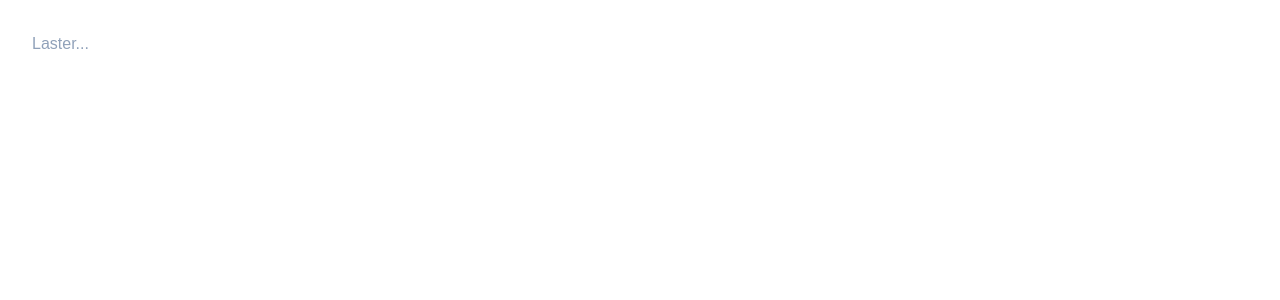
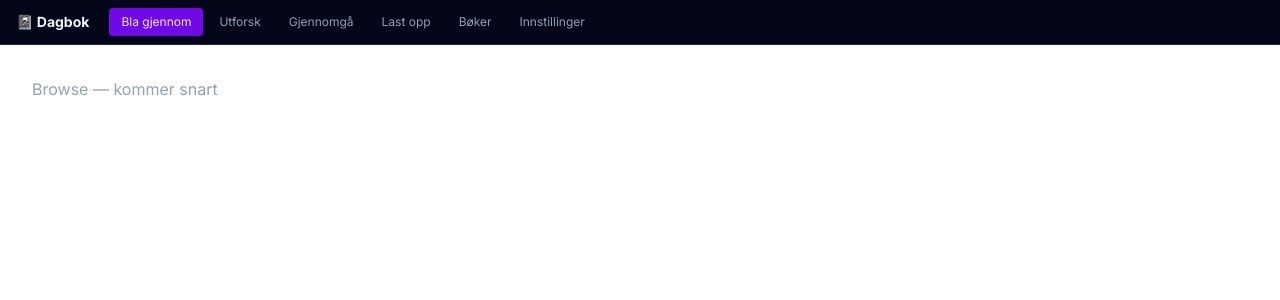
Before and after one commit to tordar/diary-digitizer, a Next.js app: page / in a window 1280 px wide. Shown: the top 300 px of the page. Built offline with nearby package versions, Linux system fonts and the light colour scheme.

Commit message:
feat: app shell with navigation and placeholder routes

```diff
--- /dev/null
+++ b/src/app/books/page.tsx
@@ -0,0 +1,3 @@
+export default function BooksPage() {
+  return <div className="p-8 text-slate-400">Bøker — kommer snart</div>
+}
--- /dev/null
+++ b/src/app/entries/[id]/page.tsx
@@ -0,0 +1,3 @@
+export default function EntryPage({ params }: { params: { id: string } }) {
+  return <div className="p-8 text-slate-400">Oppføring {params.id}</div>
+}
--- /dev/null
+++ b/src/app/explore/page.tsx
@@ -0,0 +1,3 @@
+export default function ExplorePage() {
+  return <div className="p-8 text-slate-400">Utforsk — kommer snart</div>
+}
--- a/src/app/layout.tsx
+++ b/src/app/layout.tsx
@@ -1,33 +1,22 @@
-import type { Metadata } from "next";
-import { Geist, Geist_Mono } from "next/font/google";
-import "./globals.css";
+import type { Metadata } from 'next'
+import { Inter } from 'next/font/google'
+import './globals.css'
+import { Nav } from '@/components/Nav'
 
-const geistSans = Geist({
-  variable: "--font-geist-sans",
-  subsets: ["latin"],
-});
-
-const geistMono = Geist_Mono({
-  variable: "--font-geist-mono",
-  subsets: ["latin"],
-});
+const inter = Inter({ subsets: ['latin'] })
 
 export const metadata: Metadata = {
-  title: "Dagbok",
-  description: "Privat dagbokarkiv",
-};
+  title: 'Dagbok',
+  description: 'Privat dagbokarkiv',
+}
 
-export default function RootLayout({
-  children,
-}: Readonly<{
-  children: React.ReactNode;
-}>) {
+export default function RootLayout({ children }: { children: React.ReactNode }) {
   return (
-    <html
-      lang="no"
-      className={`${geistSans.variable} ${geistMono.variable} h-full antialiased`}
-    >
-      <body className="min-h-full flex flex-col">{children}</body>
+    <html lang="no" className="dark">
+      <body className={`${inter.className} bg-slate-950 text-slate-100 min-h-screen`}>
+        <Nav />
+        <main>{children}</main>
+      </body>
     </html>
-  );
+  )
 }
--- a/src/app/page.tsx
+++ b/src/app/page.tsx
@@ -1,3 +1,3 @@
 export default function BrowsePage() {
-  return <div className="p-8 text-slate-400">Laster...</div>
+  return <div className="p-8 text-slate-400">Browse — kommer snart</div>
 }
--- /dev/null
+++ b/src/app/review/page.tsx
@@ -0,0 +1,3 @@
+export default function ReviewPage() {
+  return <div className="p-8 text-slate-400">Gjennomgå — kommer snart</div>
+}
--- /dev/null
+++ b/src/app/settings/page.tsx
@@ -0,0 +1,3 @@
+export default function SettingsPage() {
+  return <div className="p-8 text-slate-400">Innstillinger — kommer snart</div>
+}
--- /dev/null
+++ b/src/app/upload/page.tsx
@@ -0,0 +1,3 @@
+export default function UploadPage() {
+  return <div className="p-8 text-slate-400">Last opp — kommer snart</div>
+}
--- /dev/null
+++ b/src/components/Nav.tsx
@@ -0,0 +1,39 @@
+'use client'
+import Link from 'next/link'
+import { usePathname } from 'next/navigation'
+
+const links = [
+  { href: '/', label: 'Bla gjennom' },
+  { href: '/explore', label: 'Utforsk' },
+  { href: '/review', label: 'Gjennomgå' },
+  { href: '/upload', label: 'Last opp' },
+  { href: '/books', label: 'Bøker' },
+  { href: '/settings', label: 'Innstillinger' },
+]
+
+export function Nav({ reviewCount }: { reviewCount?: number }) {
+  const pathname = usePathname()
+  return (
+    <nav className="flex items-center gap-1 border-b border-slate-800 bg-slate-950 px-4 py-2">
+      <span className="mr-4 text-sm font-bold text-slate-100">📓 Dagbok</span>
+      {links.map(({ href, label }) => (
+        <Link
+          key={href}
+          href={href}
+          className={`rounded px-3 py-1.5 text-xs transition-colors ${
+            pathname === href
+              ? 'bg-violet-700 text-violet-100'
+              : 'text-slate-400 hover:bg-slate-800 hover:text-slate-200'
+          }`}
+        >
+          {label}
+          {href === '/review' && reviewCount ? (
+            <span className="ml-1.5 rounded-full bg-amber-500 px-1.5 py-0.5 text-[10px] text-white">
+              {reviewCount}
+            </span>
+          ) : null}
+        </Link>
+      ))}
+    </nav>
+  )
+}
```
